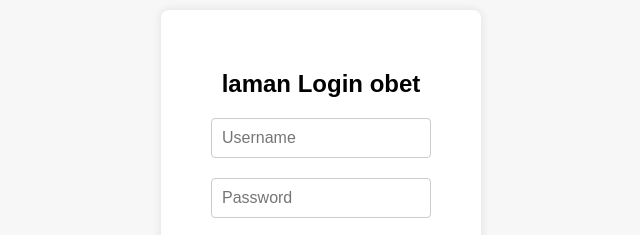
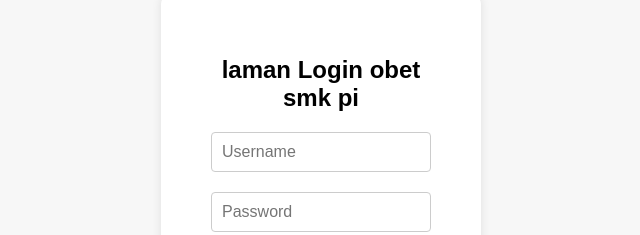
Before and after one commit to robisptraa/belajar-git, a plain HTML site: page login.html in a window 1280 px wide. Shown: the part 213-448 px from the top of the page, without its empty margins (319-959 px from the left). Drawn offline with Linux system fonts and the light colour scheme.

Commit message:
Update login.html mengubah nama

```diff
--- a/login.html
+++ b/login.html
@@ -68,7 +68,7 @@
 </head>
 <body>
     <div class="login-container">
-        <h2>laman Login obet</h2>
+        <h2>laman Login obet smk pi</h2>
         <form action="#" method="post">
             <input type="text" name="username" placeholder="Username" required>
             <input type="password" name="password" placeholder="Password" required>
```
